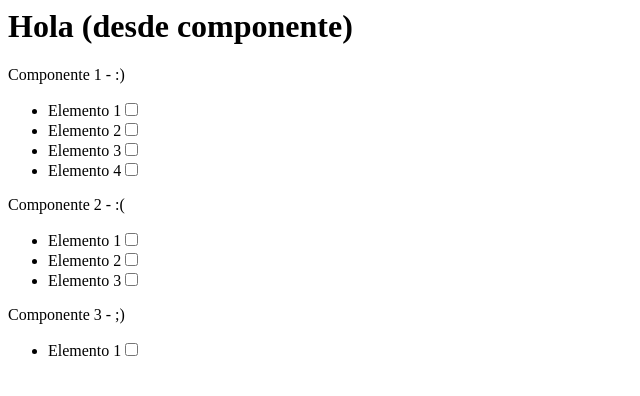
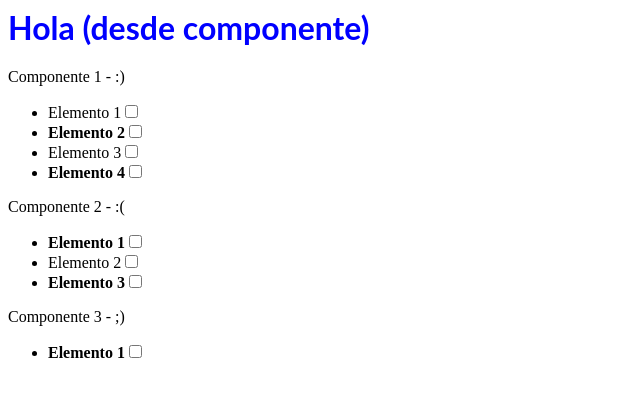
Before and after one commit to curso2022-03/React-primeros-pasos, a React (Create React App) app: page / in a window 1280 px wide. Shown: the top 396 px of the page, without its empty margins (0-640 px from the left). Built offline with nearby package versions, Linux system fonts and the light colour scheme.

Commit message:
3 files modified, 1 added

```diff
--- /dev/null
+++ b/src/components/Componente-lista.css
@@ -0,0 +1,3 @@
+li.el-checked {
+  font-weight: bold;
+}
--- a/src/components/ComponenteLista.jsx
+++ b/src/components/ComponenteLista.jsx
@@ -1,4 +1,5 @@
 import React from 'react';
+import './Componente-lista.css';
 export function ComponenteLista(props) {
   let claseLista = '';
   if (props.done) {
--- a/src/index.js
+++ b/src/index.js
@@ -1,5 +1,6 @@
 import React from 'react';
 import ReactDOM from 'react-dom';
+import './style.css';
 import { App } from './App';
 
 ReactDOM.render(<App />, document.getElementById('root'));
--- a/src/style.css
+++ b/src/style.css
@@ -1,3 +1,5 @@
-h1, p {
+h1,
+p {
   font-family: Lato;
+  color: blue;
 }
```
